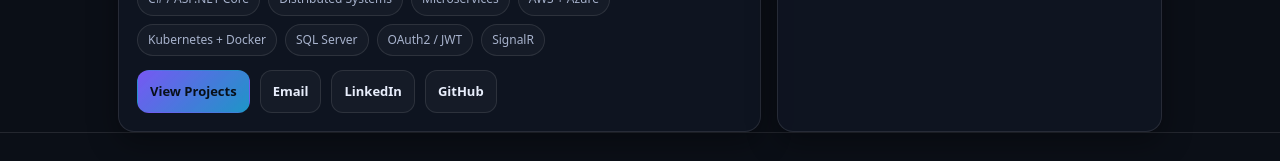
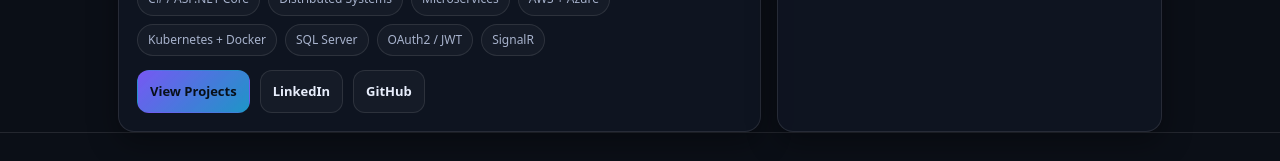
Before and after one commit to aminakhtar/AminAkhtarDeveloper, a plain HTML site: page index.html in a window 1280 px wide. Shown: the part 451-612 px from the top of the page. Drawn offline with Linux system fonts and the light colour scheme.

Commit message:
Remove email link from index.html
Removed email link from the button row.

```diff
--- a/index.html
+++ b/index.html
@@ -220,7 +220,6 @@
 
           <div class="btnrow">
             <a class="btn primary" href="#projects" data-route>View Projects</a>
-            <a class="btn ghost" href="mailto:amin.akhtar13@gmail.com">Email</a>
             <a class="btn ghost" href="https://www.linkedin.com/in/amin-akhtar-68a53467/" target="_blank" rel="noreferrer">LinkedIn</a>
             <a class="btn ghost" href="https://github.com/aminakhtar" target="_blank" rel="noreferrer">GitHub</a>
           </div>
```
